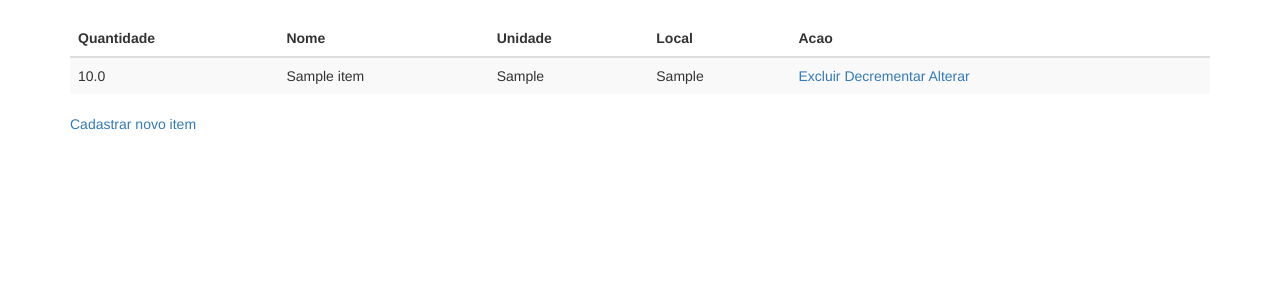
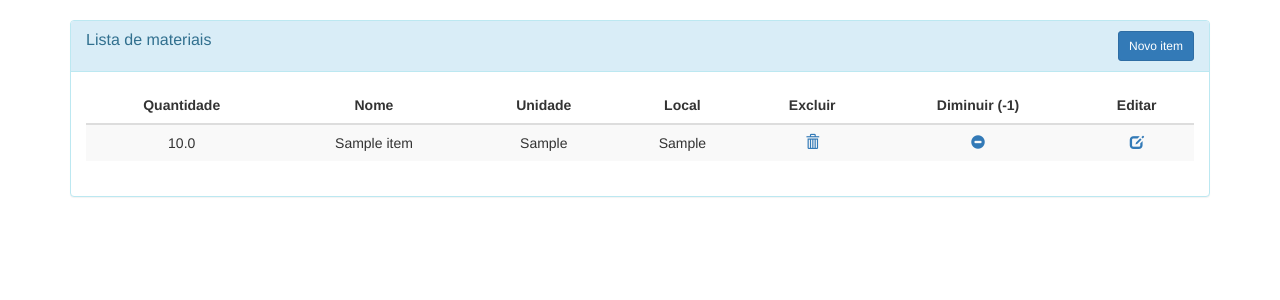
Before and after one commit to victorcarvalho/digi_estoque, a Flask app: page /item_list in a window 1280 px wide. Shown: the part 52-352 px from the top of the page. Run offline with Flask 2, Linux system fonts and the light colour scheme; a user stored in the database is signed in; tables that the repository leaves empty hold one stand-in row (values such as "Sample post"); some libraries are stand-ins or nearby versions.

Commit message:
Alterações visuais na listagem de itens

```diff
--- a/app/forms.py
+++ b/app/forms.py
@@ -2,6 +2,7 @@ from flask_wtf import FlaskForm
 from wtforms import StringField, FloatField, PasswordField, BooleanField, SubmitField, SelectField
 from wtforms.validators import ValidationError, DataRequired, Email, EqualTo
 from app.models import User
+
 
 
 class LoginForm(FlaskForm):
@@ -9,6 +10,7 @@ class LoginForm(FlaskForm):
     password = PasswordField('Senha', validators=[DataRequired()])
     remember_me = BooleanField('Lembre-se de mim')
     submit = SubmitField('Entrar')
+
 
 class RegistrationForm(FlaskForm):
     username = StringField('Nome de usuario', validators=[DataRequired()])
--- a/app/routes.py
+++ b/app/routes.py
@@ -12,6 +12,7 @@ from app.models import User, Item
 @login_required
 def index():
     return render_template('index.html', title='Home')
+
 
 # the flask default method is only GET
 @app.route('/login', methods=['GET', 'POST'])
@@ -86,6 +87,7 @@ def item_delete(id):
     flash('Item excluido com sucesso.')
     return redirect(url_for('item_list'))
 
+
 @app.route('/item_dec/<int:id>', methods=['GET', 'POST'])
 @login_required
 def item_dec(id):
--- a/app/templates/item/list.html
+++ b/app/templates/item/list.html
@@ -1,33 +1,56 @@
 {% extends "base.html" %}
 
 {% block app_content %}
+<div class="panel panel-info panel-table">
+  <div class="panel-heading">
+    <div class="row">
+      <div class="col col-xs-6"> <h3 class="panel-title">Lista de materiais</h3></div>
+      <div class="col col-xs-6 text-right">
+        <a href="{{ url_for('item_add') }}" class="btn btn-sm btn-primary btn-create">Novo item</a>
+      </div>
+    </div>
+  </div>
+  <div class="panel-body">
     <table class="table table-striped table-hover">
       <thead class="thead-dark">
      		<tr>
-          <th>Quantidade</th>
-       		<th>Nome</th>
-          <th>Unidade</th>
-          <th>Local</th>
-          <th>Acao</th>
+            <th class="text-center">Quantidade</th>
+         		<th class="text-center">Nome</th>
+            <th class="text-center">Unidade</th>
+            <th class="text-center">Local</th>
+            <th class="text-center">Excluir</th>
+            <th class="text-center">Diminuir (-1)</th>
+            <th class="text-center">Editar</th>
      		</tr>
      	</thead>
-   	<tbody>
+     	<tbody class="text-center">
      		{% for item in items %}
      		<tr>
             <td id="quantitidade">{{ item.quantity }}</td>
             <td id="nome">{{ item.name }}</td>
             <td id="unidade">{{ item.unit }}</td>
             <td id="local">{{ item.room }}</td>
-          <td id="buttons">
-            <a href="{{ url_for('item_delete', id=item.id) }}">Excluir</a>
-            <a href="{{ url_for('item_dec', id=item.id) }}">Decrementar</a>
-            <a href="asdf">Alterar</a>
+            <!-- <td id="buttons"> -->
+            <td id="excluir">
+              <a href="{{ url_for('item_delete', id=item.id) }}">
+                  <span class="glyphicon glyphicon-trash"></span>
+              </a>
+            </td>
+            <td id="decrementar">
+              <a href="{{ url_for('item_dec', id=item.id) }}">
+                  <span class="glyphicon glyphicon-minus-sign"></span>
+              </a>
+            </td>
+            <td id="editar">
+              <a href="asdf">
+                  <span class="glyphicon glyphicon-edit"></span>
+              </a>
             </td>
      		</tr>
      		{% endfor %}
      	</tbody>
     </table>
-
-<p> <a href="{{ url_for('item_add') }}">Cadastrar novo item</a> </p>
+  </div>
+</div>
 
 {% endblock %}
```
Lines whose indentation alone changed are shown as unchanged.
